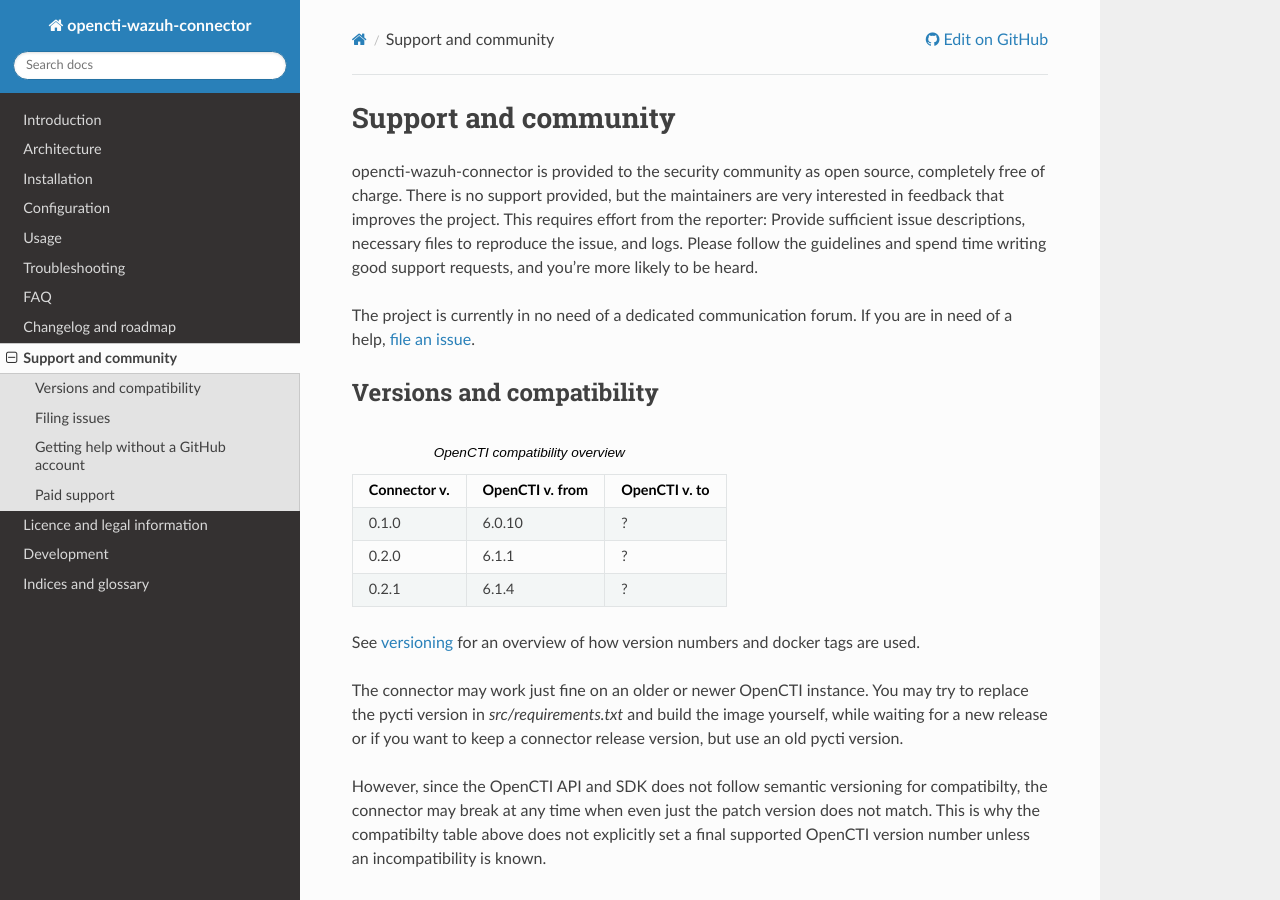
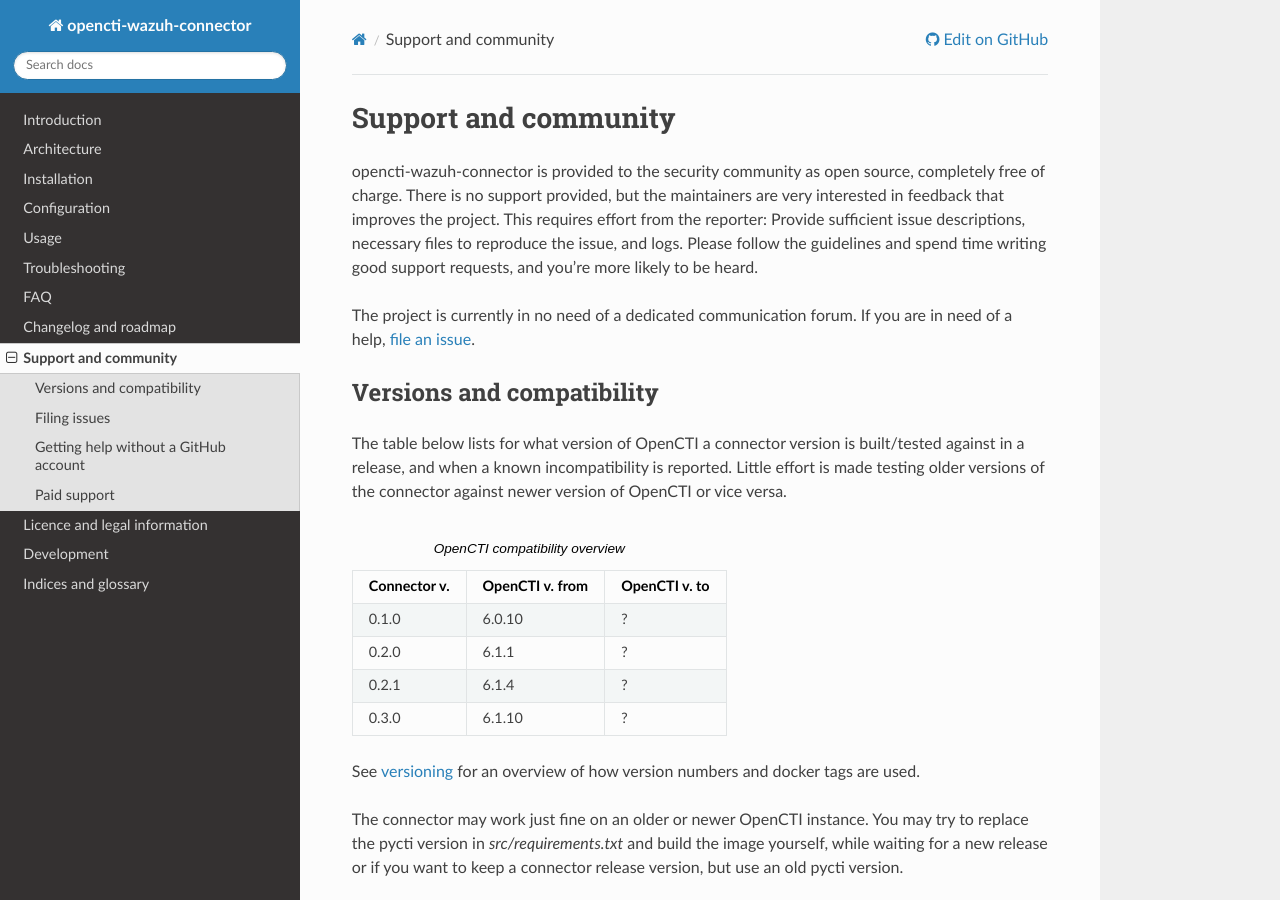
Before and after one commit to misje/opencti-wazuh-connector, a Sphinx documentation site: the page built from docs/source/support.rst, in a window 1280 px wide and 900 px high. Built offline with Sphinx 7.4.7 and the Read the Docs theme 2.0.0, drawn with Linux system fonts in a browser that asks for light colours.

Commit message:
Use OpenCTI 6.1.0. Update changelog, preparing for release 0.3.0

```diff
--- a/docs/source/conf.py
+++ b/docs/source/conf.py
@@ -5,7 +5,7 @@ import sys
 project = "opencti-wazuh-connector"
 copyright = "2024, Andreas Misje"  # pylint: disable=redefined-builtin
 author = "Andreas Misje"
-release = "0.2.1"
+release = "0.3.0"
 ## The full version, including alpha/beta/rc tags
 # with open("../../../version.txt", "r") as f:
 #    release = f.readline().rstrip()
--- a/docs/source/connector-compose.yml
+++ b/docs/source/connector-compose.yml
@@ -1,6 +1,6 @@
 services:
   connector-wazuh:
-    image: ghcr.io/misje/opencti-wazuh-connector:0.2.1
+    image: ghcr.io/misje/opencti-wazuh-connector:0.3.0
     restart: always
     environment:
       # A timezone is needed for datetime tools to work as expected:
--- a/docs/source/support.rst
+++ b/docs/source/support.rst
@@ -18,6 +18,11 @@ are in need of a help, :ref:`file an issue <issue>`.
 Versions and compatibility
 --------------------------
 
+The table below lists for what version of OpenCTI a connector version is
+built/tested against in a release, and when a known incompatibility is
+reported. Little effort is made testing older versions of the connector against
+newer version of OpenCTI or vice versa.
+
 .. list-table:: OpenCTI compatibility overview
    :header-rows: 1
 
@@ -32,6 +37,9 @@ Versions and compatibility
      - ?
    * - 0.2.1
      - 6.1.4
+     - ?
+   * - 0.3.0
+     - 6.1.10
      - ?
 
 See :ref:`versioning <versioning>` for an overview of how version numbers and
```
Also changed, not shown: CHANGELOG.md (+61 -0 lines), docs/source/env-config.rst (+12 -0 lines), docs/source/full-demo-compose.yml (+6 -6 lines), docs/source/opencti-compose.yml (+6 -6 lines), 1 other file.
